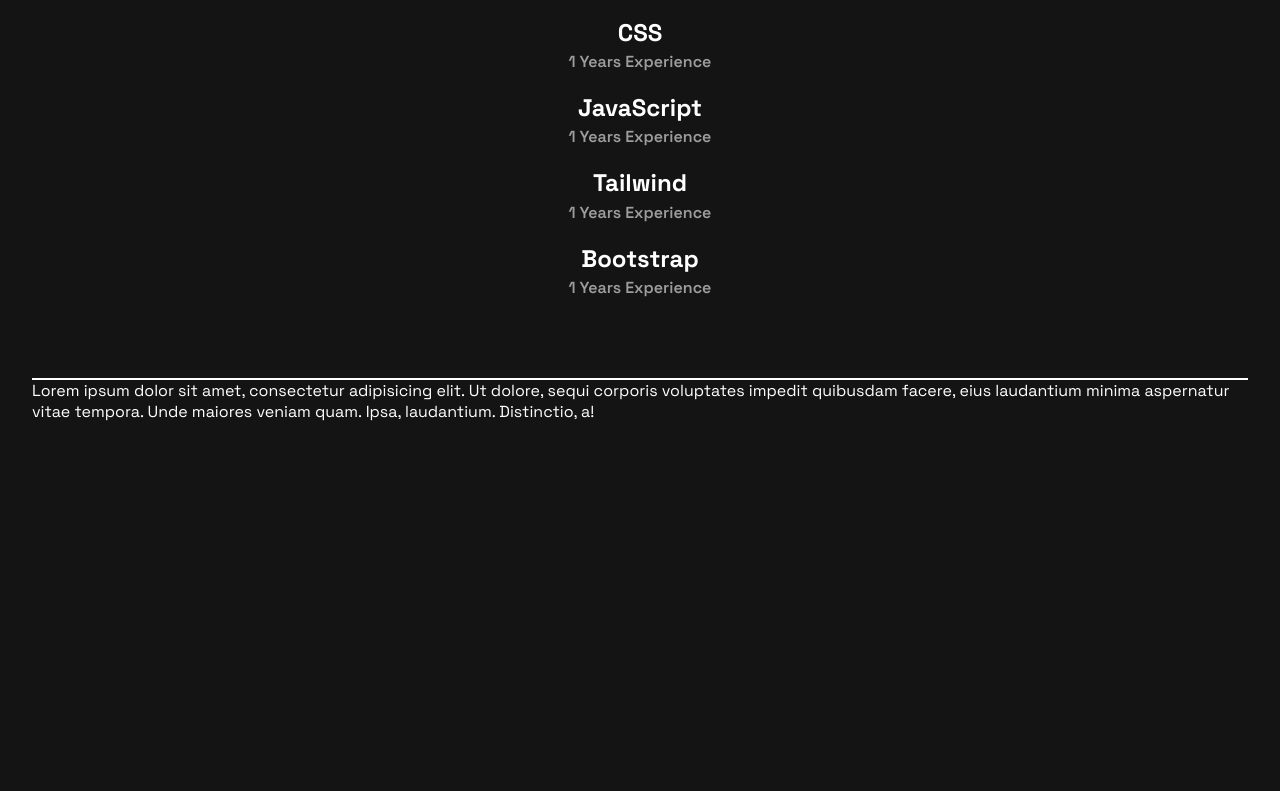
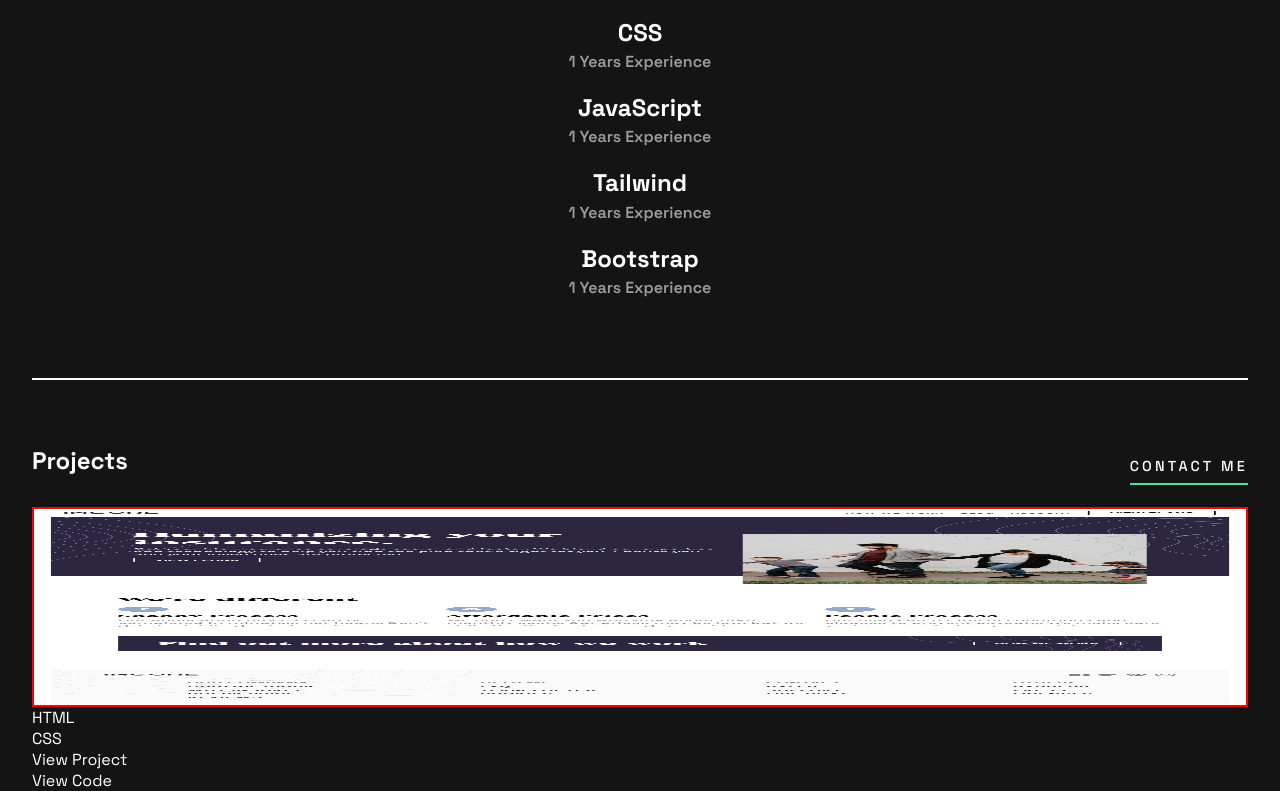
Before and after one commit to Prototype-113322/Prototype_Portfolio, a plain HTML site: page index.html in a window 1280 px wide. Shown: the part 423-1214 px from the top of the page. Before the commit the page ends 845 px from the top, so only its background shows below. Drawn offline with Linux system fonts and the light colour scheme.

Commit message:
Third Commit

```diff
--- a/index.html
+++ b/index.html
@@ -82,12 +82,35 @@
         </article>
       </section>
       <div class="straight-line-partition"></div>
-      <p>
-        Lorem ipsum dolor sit amet, consectetur adipisicing elit. Ut dolore,
-        sequi corporis voluptates impedit quibusdam facere, eius laudantium
-        minima aspernatur vitae tempora. Unde maiores veniam quam. Ipsa,
-        laudantium. Distinctio, a!
-      </p>
+
+      <section class="project-section">
+        <section class="flex-row">
+          <h2>Projects</h2>
+          <div class="contact-container">
+            <a href="#">
+              <h3 class="contact-me">Contact Me</h3>
+            </a>
+          </div>
+        </section>
+        <!-- First Project -->
+        <section class="project-content">
+          <div class="project-img-container">
+            <img
+              src="./Project Assets/Ensure Landing Page.jpeg"
+              alt="Ensure Landing Page"
+            />
+          </div>
+          <div class="languages-container">
+            <p>HTML</p>
+            <p>CSS</p>
+          </div>
+          <div class="project-link-container">
+            <p>View Project</p>
+            <p>View Code</p>
+          </div>
+        </section>
+        <!-- SECOND PROJECT -->
+      </section>
     </div>
   </body>
 </html>
--- a/style.css
+++ b/style.css
@@ -68,7 +68,6 @@ body {
   text-decoration: none;
   color: white;
   border-bottom: 2px solid var(--light-green);
-  border-spacing: 4rem;
 }
 .contact-me {
   font-size: 0.9rem;
@@ -100,3 +99,35 @@ body {
   font-weight: 600;
   padding-top: 0.2rem;
 }
+
+.project-section {
+  padding-top: 3.5rem;
+}
+
+.flex-row {
+  display: flex;
+  flex-direction: row;
+  justify-content: space-between;
+  gap: 10px;
+  align-items: center;
+  padding-bottom: 1.4rem;
+}
+
+.flex-row p {
+  text-decoration: none;
+  color: white;
+  border-bottom: 2px solid var(--light-green);
+}
+
+.project-img-container {
+  width: 100%;
+  height: 200px;
+  border: 2px solid red;
+}
+
+.project-img-container img {
+  width: 100%;
+  height: 100%;
+  background-size: cover;
+  background-repeat: no-repeat;
+}
```
Also changed, not shown: Project Assets/Easybank Landing Page.jpeg (added), Project Assets/Ensure Landing Page.jpeg (added), Project Assets/Password Generator.jpeg (added).
